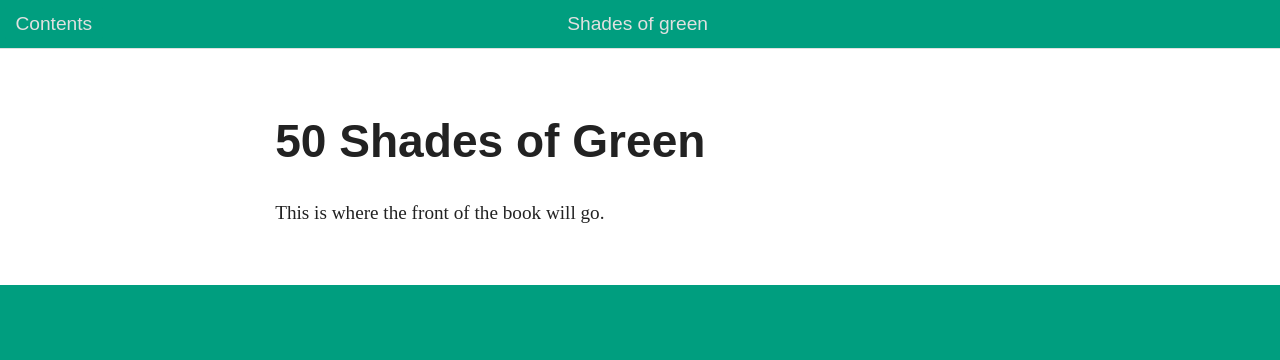
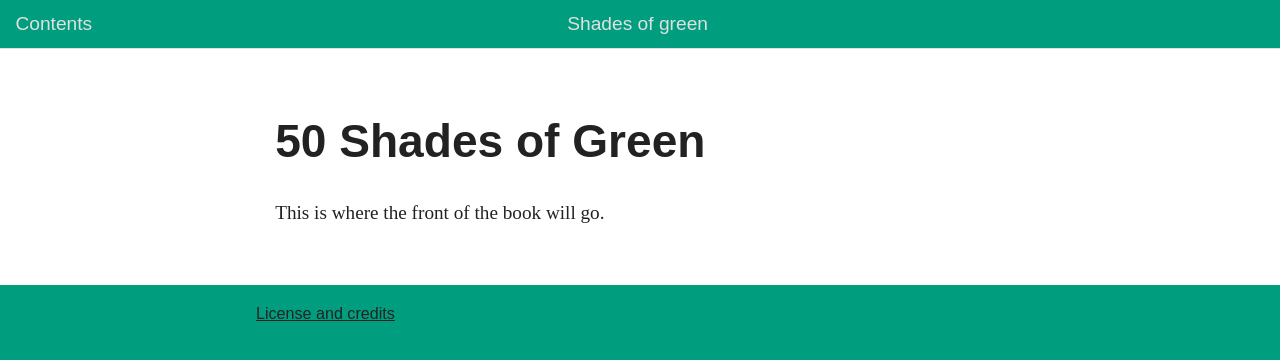
Before and after one commit to ShuttleworthFoundation/shuttleworth-foundation-shades-of-green, a Jekyll site: the page built from index.md, in a window 1280 px wide. Shown: the top 360 px of the page. Built offline with Jekyll 4.4.1, drawn with Linux system fonts in a browser that asks for light colours.

Commit message:
Adapt footer for link to credits

```diff
--- a/_includes/footer.html
+++ b/_includes/footer.html
@@ -4,6 +4,9 @@
             <p>
                 {{ project-credit | strip | markdownify | remove: '<p>' | remove: '</p>' | strip_newlines }}
             </p>
+            <p>
+                <a href="{{ path-to-book-directory }}text/0-2-copyright.html">License and credits</a>
+            </p>
 
         </div><!--.footer-content-->
     </div><!--#footer-->
```
